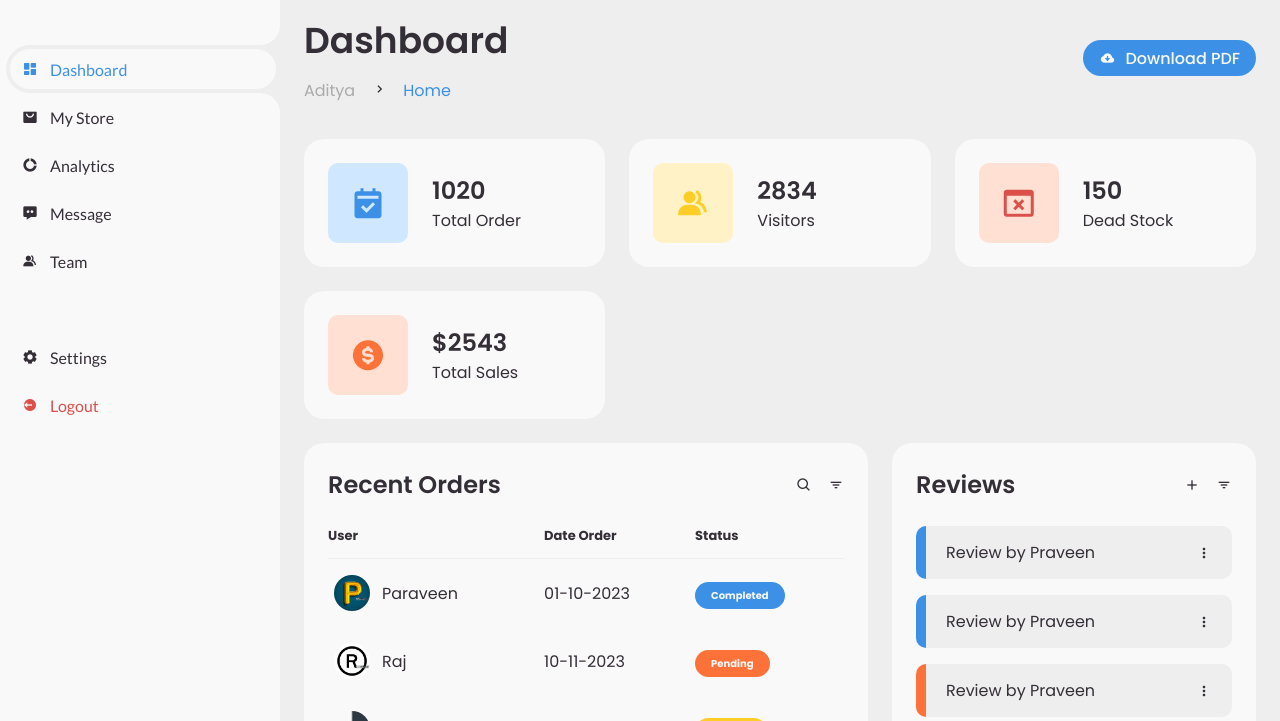
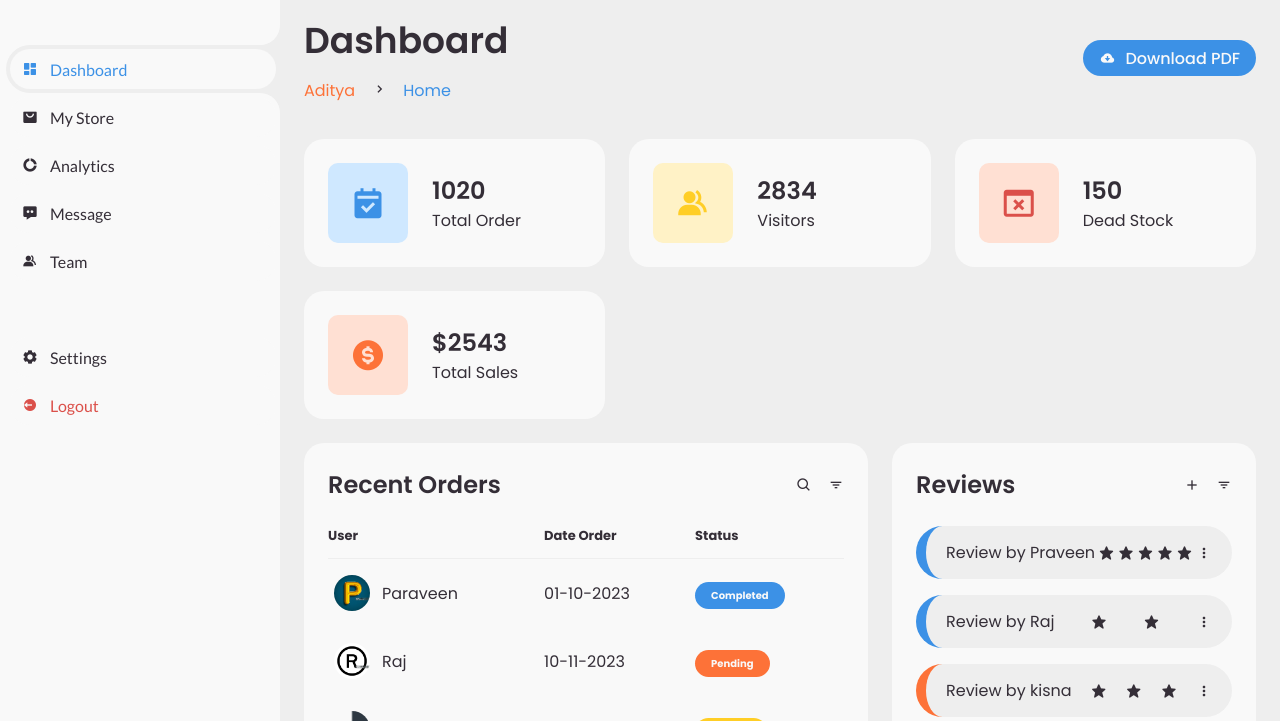
Before and after one commit to aditya1pqr/assignment, a plain HTML site: page index.html in a window 1280 px wide. Shown: the part 79-800 px from the top of the page. Drawn offline with nearby package versions, Linux system fonts and the light colour scheme.

Commit message:
add rating of star

```diff
--- a/index.html
+++ b/index.html
@@ -214,18 +214,30 @@
 					<ul class="todo-list">
 						<li class="completed">
 							<p>Review by Praveen</p>
+                            <i class='bx bxs-star'></i>
+                            <i class='bx bxs-star'></i>
+                            <i class='bx bxs-star'></i>
+                            <i class='bx bxs-star'></i>
+                            <i class='bx bxs-star'></i>
 							<i class='bx bx-dots-vertical-rounded' ></i>
 						</li>
 						<li class="completed">
-							<p>Review by Praveen</p>
+							<p>Review by Raj</p>
+                            <i class='bx bxs-star'></i>
+                            <i class='bx bxs-star'></i>
 							<i class='bx bx-dots-vertical-rounded' ></i>
 						</li>
 						<li class="not-completed">
-							<p>Review by Praveen</p>
+                            <p>Review by kisna</p>
+                            <i class='bx bxs-star'></i>
+                            <i class='bx bxs-star'></i>
+                            <i class='bx bxs-star'></i>
+
 							<i class='bx bx-dots-vertical-rounded' ></i>
 						</li>
 						<li class="completed">
-							<p></p>
+							<p>Review by Rahul</p>
+                            <i class='bx bxs-star'></i>
 							<i class='bx bx-dots-vertical-rounded' ></i>
 						</li>
 
--- a/style.css
+++ b/style.css
@@ -336,7 +336,7 @@ body {
 	color: var(--dark);
 }
 #content main .head-title .left .breadcrumb li a {
-	color: var(--dark-grey);
+	color: var(--orange);
 	pointer-events: none;
 }
 #content main .head-title .left .breadcrumb li a.active {
@@ -501,7 +501,7 @@ body {
 	width: 100%;
 	margin-bottom: 16px;
 	background: var(--grey);
-	border-radius: 10px;
+	border-radius: 50px;
 	padding: 14px 20px;
 	display: flex;
 	justify-content: space-between;
```
